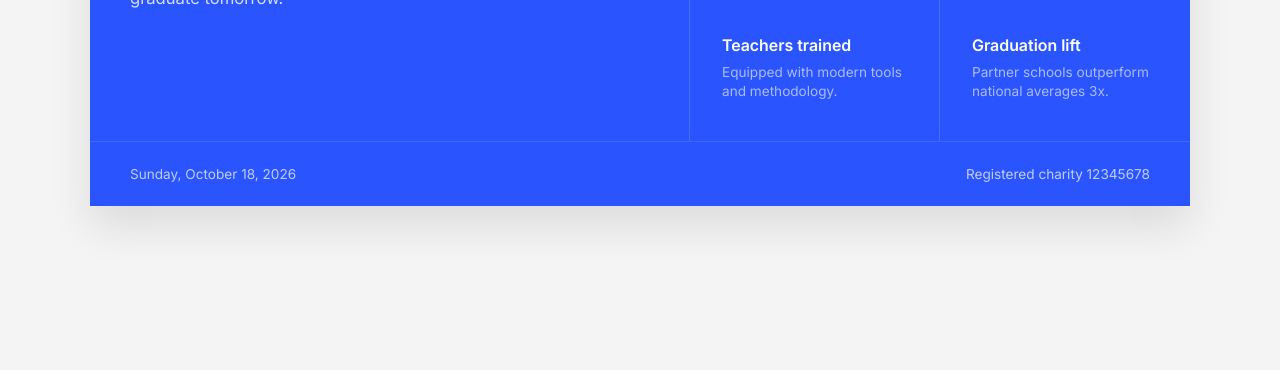
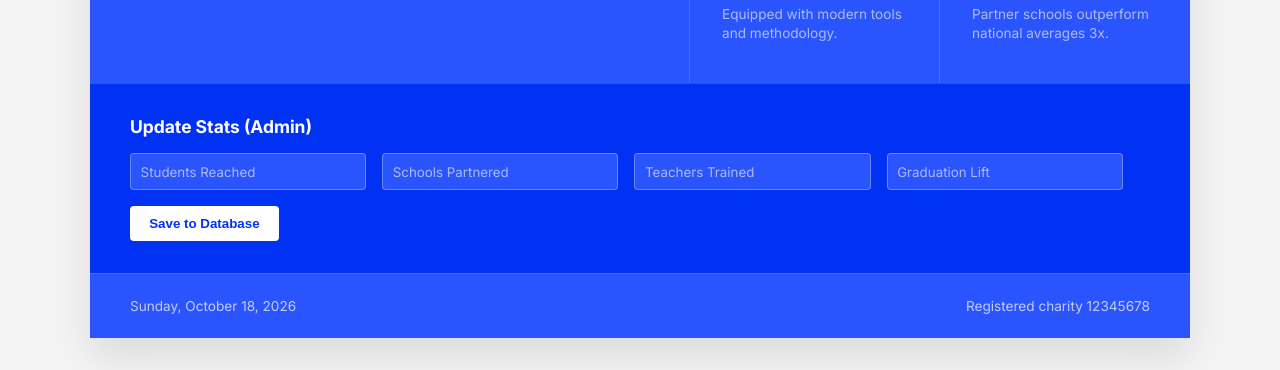
Before and after one commit to Siphoxx/grid-landing-page-main, a website: page public/index.html in a window 1280 px wide. Shown: the part 505-875 px from the top of the page. Before the commit the page ends 800 px from the top, so only its background shows below. Drawn offline with Linux system fonts and the light colour scheme; no server answers.

Commit message:
form to input stats added

```diff
--- a/public/index.html
+++ b/public/index.html
@@ -33,6 +33,9 @@
 
       </nav>
     </header>
+
+
+
 
     <section class="bigsection">
       <h2>A classroom<br>for every child.</h2>
@@ -90,6 +93,17 @@
         </div>
       </div>
     </section>
+  <!-- Admin Form -->
+    <section class="admin-section">
+      <h3>Update Stats (Admin)</h3>
+      <form id="admin-form">
+        <input type="number" id="input-students" placeholder="Students Reached" required>
+        <input type="number" id="input-schools" placeholder="Schools Partnered" required>
+        <input type="number" id="input-teachers" placeholder="Teachers Trained" required>
+        <input type="number" step="0.1" id="input-graduation" placeholder="Graduation Lift" required>
+        <button type="submit">Save to Database</button>
+      </form>
+    </section>
 
     <footer>
       <p id="dayofweek">© 2026 Bridge Collective</p>
--- a/public/script.js
+++ b/public/script.js
@@ -96,3 +96,41 @@ statsButtonStudents.addEventListener("click", fetchStats);
 statsButtonSchools.addEventListener("click", fetchStats);
 statsButtonTeacher.addEventListener("click", fetchStats);
 statsButtonGraduation.addEventListener("click", fetchStats);
+
+
+
+//  // ===== Admin Form Submit =====
+const adminForm = document.querySelector("#admin-form");
+
+adminForm.addEventListener("submit", async (event) => {
+  event.preventDefault(); // Stops the page from reloading
+   console.log("Form submitted!"); // <-- ADD THIS LINE
+
+  // 1. Gather the numbers from the inputs
+  const newStats = {
+    studentsReached: Number(document.querySelector("#input-students").value),
+    schoolsPartnered: Number(document.querySelector("#input-schools").value),
+    teachersTrained: Number(document.querySelector("#input-teachers").value),
+    graduationLift: Number(document.querySelector("#input-graduation").value)
+  };
+
+  try {
+    // 2. Send a POST request to your Node.js server
+    const response = await fetch("/api/stats", {
+      method: "POST",
+      headers: { "Content-Type": "application/json" },
+      body: JSON.stringify(newStats)
+    });
+
+    if (!response.ok) throw new Error("Failed to update stats");
+
+    // 3. If successful, re-fetch to trigger the animation and clear the form
+    fetchStats();
+    adminForm.reset();
+    alert("Database updated successfully!");
+
+  } catch (error) {
+    console.error("Error updating stats:", error);
+    alert("Failed to update database.");
+  }
+});
--- a/public/styles.css
+++ b/public/styles.css
@@ -23,8 +23,8 @@ body {
 /* --- 2. Main Grid Layout --- */
 main {
   display: grid;
-  grid-template-columns: 1.2fr 1fr; /* Left column is wider than right */
-  grid-template-rows: auto 1fr 1fr auto;
+   grid-template-columns: 1.2fr 1fr;/* Left column is wider than right */
+  grid-template-rows: auto 1fr 1fr auto auto;
   background-color: hsla(228, 99%, 58%, 1);
   color: white;
   max-width: 1100px;
@@ -187,7 +187,7 @@ nav {
 /* --- 7. Footer --- */
 footer {
   grid-column: 1 / -1;
-  grid-row: 4 / 5;
+    grid-row: 5 / 6;
   border-top: 1px solid hsla(0, 0%, 100%, 0.15);
   padding: 1.5rem 2.5rem;
   display: flex;
@@ -251,3 +251,51 @@ footer {
   /* Change this line! */
   grid-template-columns: minmax(0, 1fr) minmax(0, 1fr);
 }
+
+/* --- Admin Form --- */
+.admin-section {
+  grid-column: 1 / -1;
+  grid-row: 4 / 5; /* Puts it on row 4, above the footer */
+  padding: 2rem 2.5rem;
+  background-color: hsla(228, 99%, 48%, 1); /* Slightly darker blue */
+  border-top: 1px solid hsla(0, 0%, 100%, 0.15);
+}
+
+.admin-section h3 {
+  margin-bottom: 1rem;
+  font-size: 1.1rem;
+}
+
+#admin-form {
+  display: flex;
+  gap: 1rem;
+  flex-wrap: wrap;
+}
+
+#admin-form input {
+  padding: 0.6rem;
+  border-radius: 4px;
+  border: 1px solid hsla(0, 0%, 100%, 0.3);
+  background-color: hsla(228, 99%, 58%, 1);
+  color: white;
+  font-family: inherit;
+}
+
+#admin-form input::placeholder {
+  color: hsla(0, 0%, 100%, 0.6);
+}
+
+#admin-form button {
+  padding: 0.6rem 1.2rem;
+  background-color: white;
+  color: hsla(228, 99%, 48%, 1);
+  font-weight: 600;
+  border: none;
+  border-radius: 4px;
+  cursor: pointer;
+  transition: background 0.2s;
+}
+
+#admin-form button:hover {
+  background-color: #e5e5e5;
+}
```
Also changed, not shown: stats.json (+4 -4 lines).
